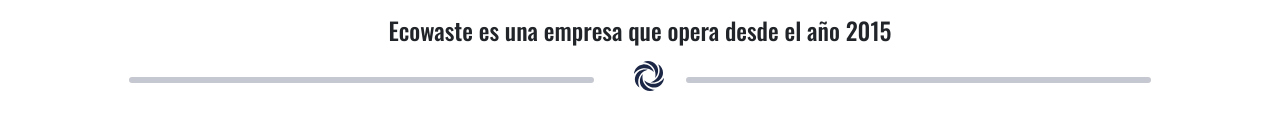
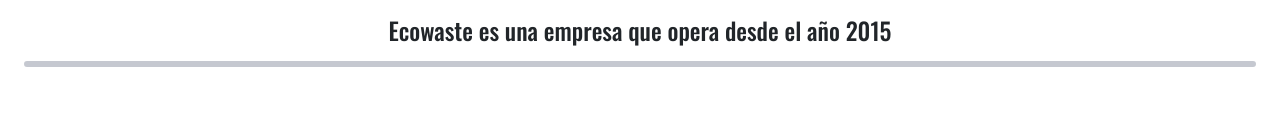
Before and after one commit to BurgosXavier/ecowaste-web, a plain HTML site: page index.html in a window 1280 px wide. Shown: the part 757-892 px from the top of the page. Drawn offline with nearby package versions, Linux system fonts and the light colour scheme.

Commit message:
Add files via upload

```diff
--- a/index.html
+++ b/index.html
@@ -64,15 +64,8 @@
         <div class="col-12">
           <img src="svg/baner.svg" class="img-fluid">
           <h4 class="my-3 text-center">Ecowaste es una empresa que opera desde el año 2015</h4>
-
+          <hr class="bar">
         </div>
-      </div>
-    </div>
-    <div class="container">
-      <div class="row align-content-center align-self-center justify-content-center">
-        <div class="col-5 px-0"><hr class="bar"></div>
-        <div class="col-2 col-lg-1 px-lg-4"><img src="svg/ecoblancob.svg" class="img-fluid p-0 mx-lg-3" width="30 px"></div>
-        <div class="col-5 px-0"><hr class="bar"></div>
       </div>
     </div>
     <!-- Servicios -->
```
